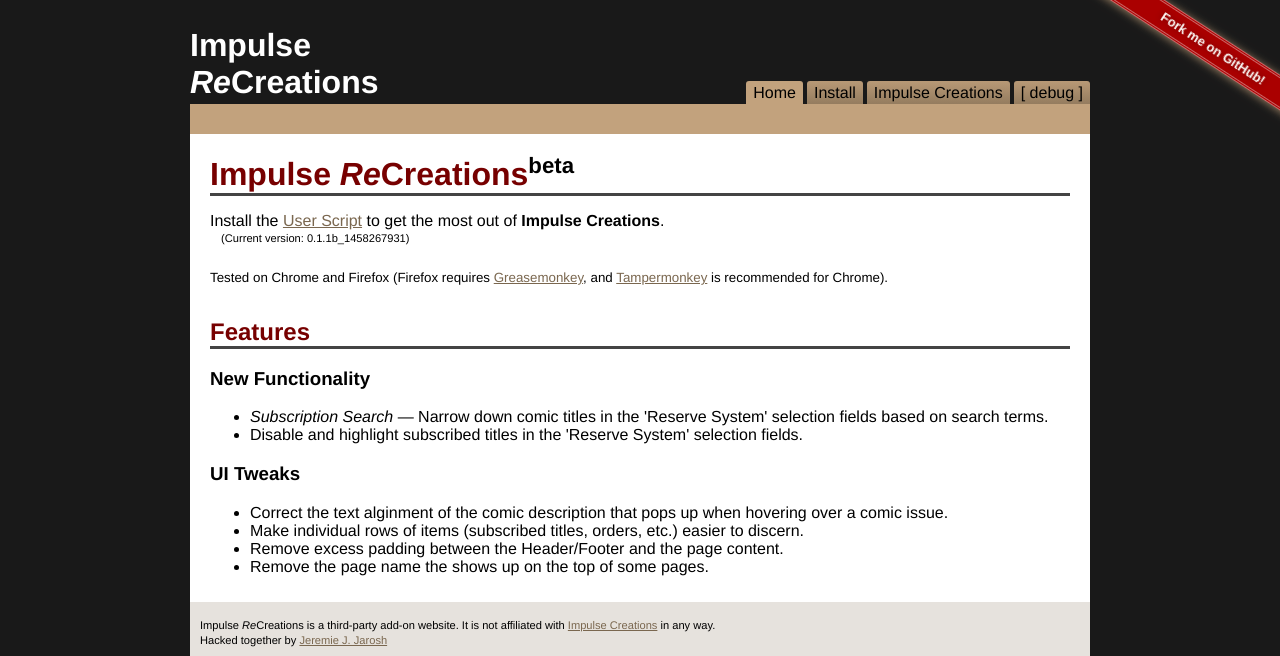
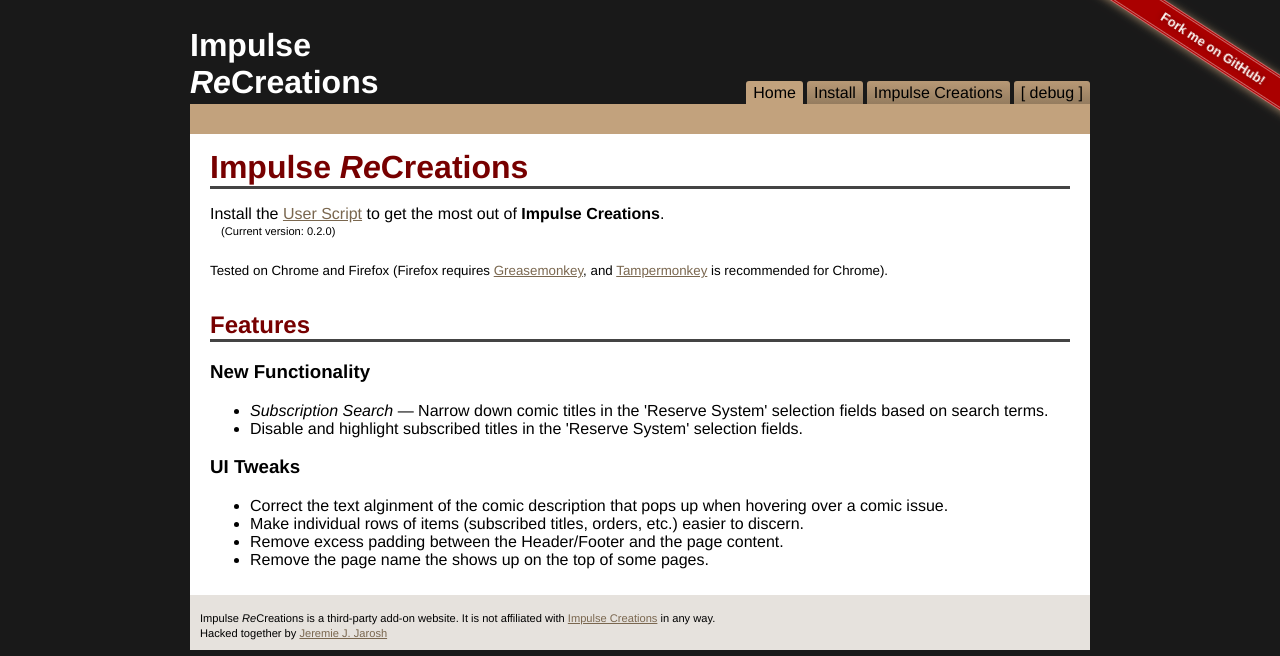
Before and after one commit to triple-j/Impulse-ReCreations, a PHP site: page / in a window 1280 px wide. Shown: the top 656 px of the page. Run offline with PHP 8.4, Linux system fonts and the light colour scheme; some libraries are stand-ins or nearby versions.

Commit message:
Update Version Number and Remove 'beta' References

```diff
--- a/includes/app_top.php
+++ b/includes/app_top.php
@@ -6,15 +6,13 @@ if ( $irec_page != "/impulserecreations.user.js" ) {
 	unset($_SESSION['IREC_REQUEST']);
 }
 
-define('IREC_VERSION', "0.1.1b_".date('U'));
+define('IREC_VERSION', "0.2.0");
 
 define('DIR_EXTENSIONS', "extensions/");
 
 define('DEBUG_LVL', ($_SERVER['SERVER_NAME'] == 'localhost')?1:0);
 
 $irec_default_extensions = array(
-	//"common",
-	//"subscription-search",
 	"one-and-done"
 );
 
--- a/pages/home.php
+++ b/pages/home.php
@@ -6,7 +6,7 @@ $irec_selected_tab = "Home";
 ob_start();
 ?>
 
-	<h1>Impulse <em>Re</em>Creations<sup><small style="color:black">beta</small></sup></h1>
+	<h1>Impulse <em>Re</em>Creations</h1>
 	<p>Install the <a href="impulserecreations.user.js">User Script</a> to get the most out of <b>Impulse Creations</b>.
 		<br/><sup><small style="padding-left:1em;">(Current version: <?=IREC_VERSION;?>)</small></sup></p>
 	<p><small>Tested on Chrome and Firefox (Firefox requires
```
